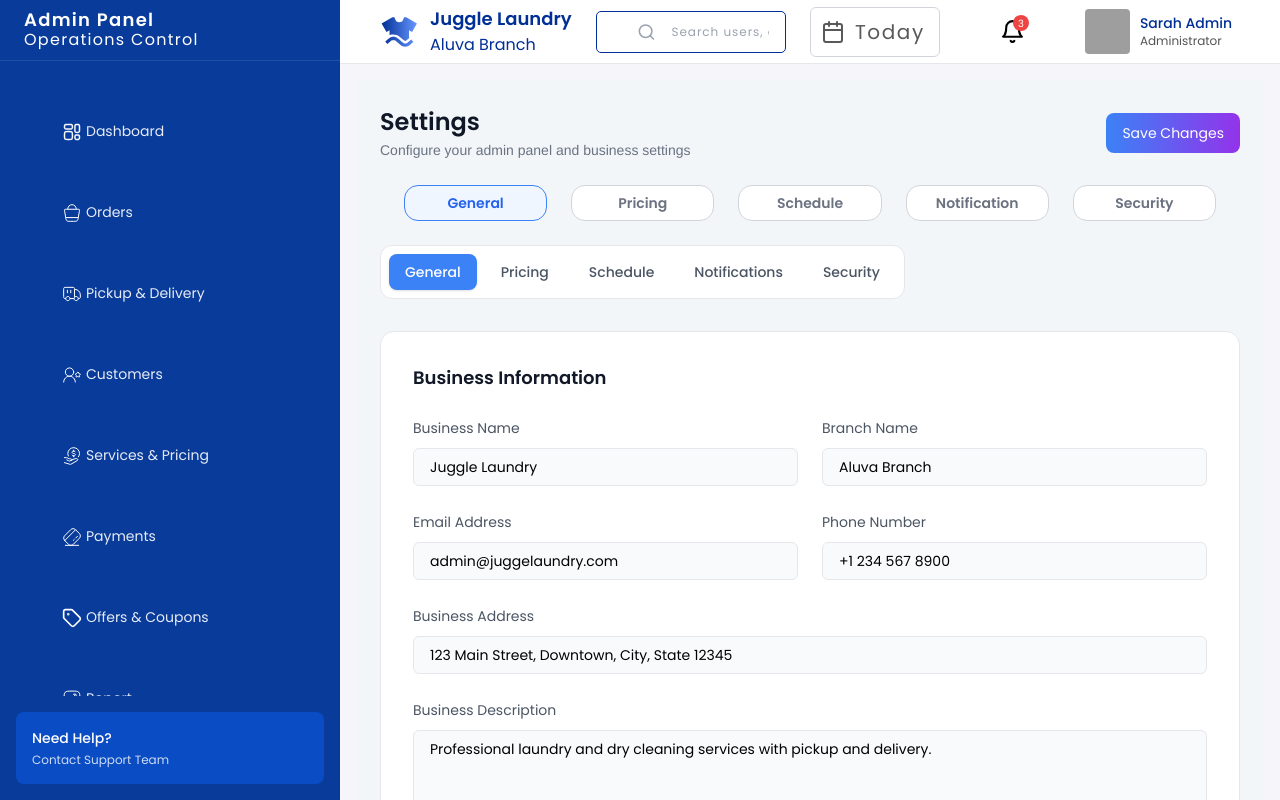
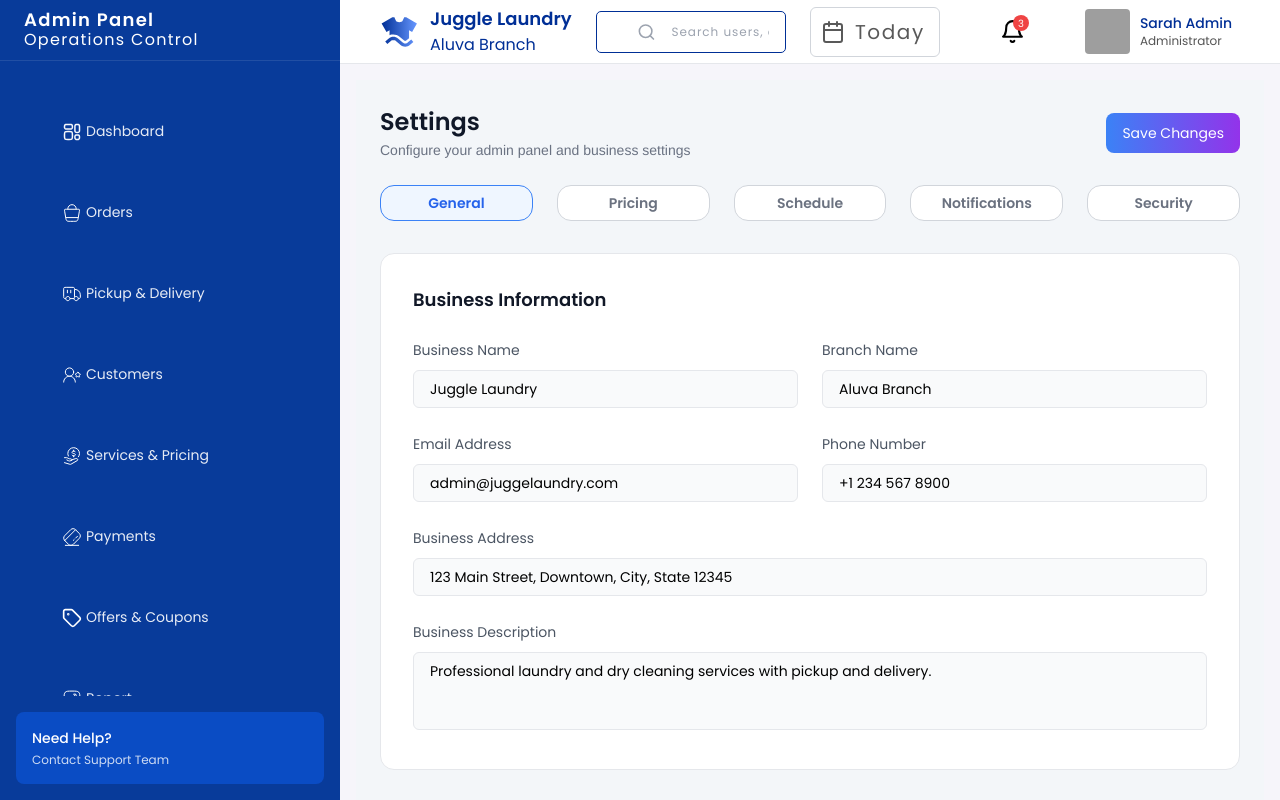
Before and after one commit to anugrahsivadasan-react/laundry-dashboard, a React (Vite) app: page /settings in a window 1280 px wide. Built offline with nearby package versions, Linux system fonts and the light colour scheme; grey boxes are pictures that could not be loaded.

Commit message:
modallll

```diff
--- a/src/components/settingspage/SettingsTab.tsx
+++ /dev/null
@@ -1,49 +0,0 @@
-import React from 'react'
-import { type Tab } from '../settingspage/settings.type';
-
-interface SettingsTabsProps {
-  activeTab: Tab;
-  onChange: (tab: Tab) => void;
-}
-
-const tabs: { label: string; value: Tab }[] = [
-  { label: "General", value: "general" },
-  { label: "Pricing", value: "pricing" },
-  { label: "Schedule", value: "schedule" },
-  { label: "Notification", value: "notification" },
-  { label: "Security", value: "security" },
-];
-
-
-const SettingsTab:React.FC<SettingsTabsProps> = ({activeTab,onChange}) => {
-  return (
-   <div className="flex gap-6 mt-6 mb-6 px-6">
-      {tabs.map((tab) => {
-        const isActive = activeTab === tab.value;
-
-        return (
-          <button
-            key={tab.value}
-            onClick={() => onChange(tab.value)}
-            className={`
-              w-[364.34px] h-[35.99px]
-              rounded-[14px]
-              border-[1.25px]
-              text-sm font-semibold
-              transition
-              ${
-                isActive
-                  ? "border-blue-500 bg-blue-50 text-blue-600"
-                  : "border-gray-300 bg-white text-gray-500 hover:bg-gray-50"
-              }
-            `}
-          >
-            {tab.label}
-          </button>
-        );
-      })}
-    </div>
-  )
-}
-
-export default SettingsTab
--- a/src/components/settingspage/SettingsTabsContainer.tsx
+++ b/src/components/settingspage/SettingsTabsContainer.tsx
@@ -35,22 +35,33 @@ const SettingsTabsContainer: React.FC = () => {
   return (
     <div className="w-full">
       {/* ---------- Tabs Header ---------- */}
-      <div className="flex flex-wrap gap-2 bg-white border rounded-xl p-2 w-fit">
-        {tabs.map((tab) => (
+      <div className="flex gap-6 mt-6 mb-6 px-">
+      {tabs.map((tab) => {
+        const isActive = activeTab === tab.key;
+
+        return (
           <button
             key={tab.key}
             onClick={() => setActiveTab(tab.key)}
-            className={`px-4 py-2 rounded-lg text-sm font-medium transition
+            className={`
+              w-[364.34px] h-[35.99px]
+              rounded-[14px]
+              border-[1.25px]
+              text-sm font-semibold
+              transition
               ${
-                activeTab === tab.key
-                  ? "bg-blue-500 text-white shadow"
-                  : "text-gray-600 hover:bg-gray-100"
-              }`}
+                isActive
+                  ? "border-blue-500 bg-blue-50 text-blue-600"
+                  : "border-gray-300 bg-white text-gray-500 hover:bg-gray-50"
+              }
+            `}
           >
             {tab.label}
           </button>
-        ))}
-      </div>
+        );
+      })}
+
+    </div>
 
       {/* ---------- Content ---------- */}
       <div className="mt-8">{renderTab()}</div>
--- a/src/pages/Offers&Coupons/OffersAndCoupons.tsx
+++ b/src/pages/Offers&Coupons/OffersAndCoupons.tsx
@@ -18,7 +18,7 @@ const OffersAndCoupons : React.FC = () => {
          <button className="h-10 px-4 rounded-lg bg-gradient-to-r from-blue-500 to-purple-600 text-white text-sm hover:opacity-90"
          >
 
-          Record Payment
+          + Create Offer
         </button>
         </div>
 
--- a/src/pages/settingspage/Settings.tsx
+++ b/src/pages/settingspage/Settings.tsx
@@ -1,13 +1,10 @@
 import React from 'react'
-import SettingsTab from '../../components/settingspage/SettingsTab'
-import { useState } from 'react'
-import { type Tab } from '../../components/settingspage/settings.type'
+
 import SettingsTabsContainer from '../../components/settingspage/SettingsTabsContainer'
 
 
 
 const Settings: React.FC = () => {
-      const [activeTab, setActiveTab] = useState<Tab>("general");
 
   return (
    <div className="p-6 bg-[#F3F6F9] min-h-screen">
@@ -31,9 +28,7 @@ const Settings: React.FC = () => {
 
 
         </div>
-        <SettingsTab
- activeTab={activeTab}
-        onChange={setActiveTab}/>
+
 
 
 
```
